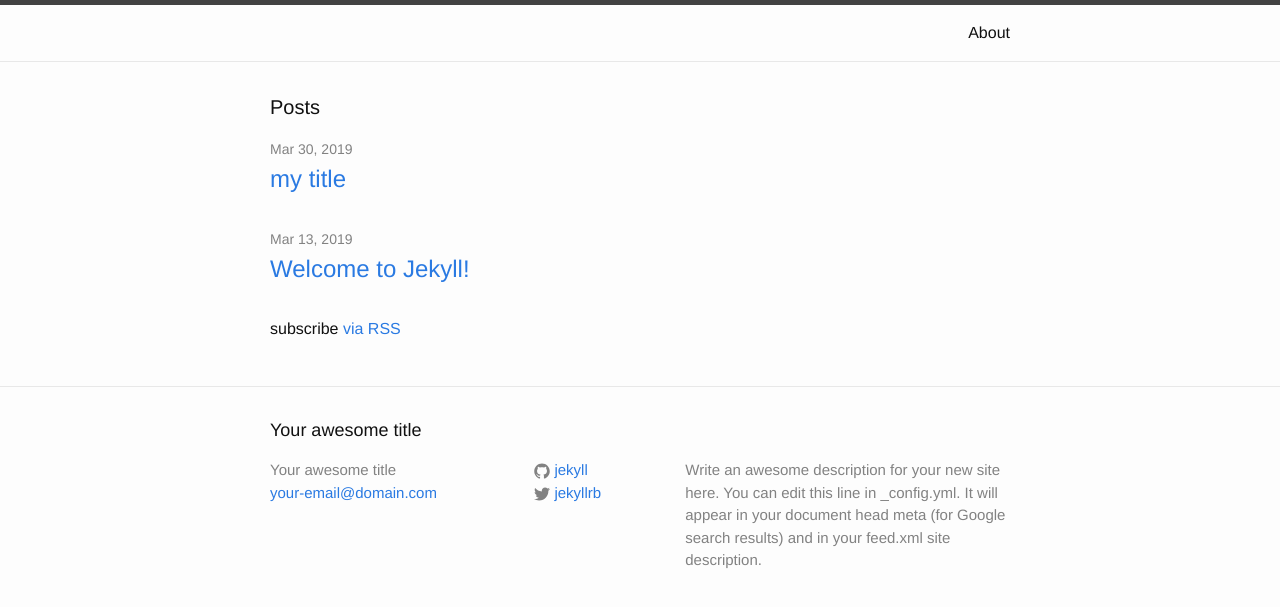
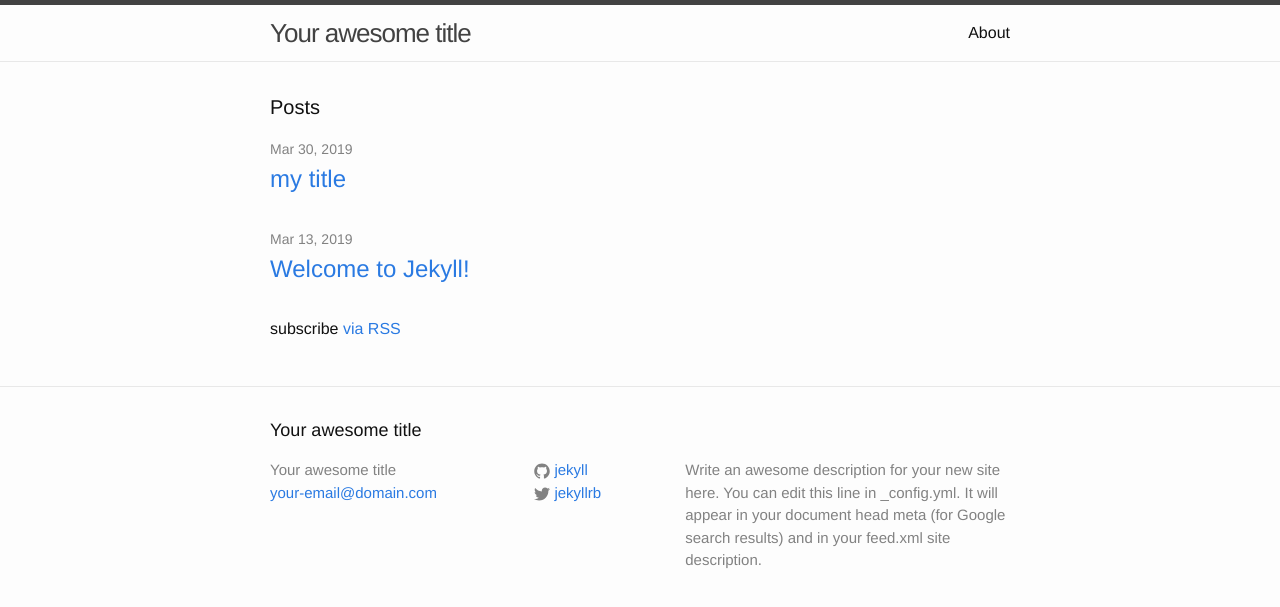
Before and after one commit to narimansnow/narimansnow.github.io, a Jekyll site: the page built from index.html, in a window 1280 px wide. Shown: the top 607 px of the page. Built offline with Jekyll 4.4.1, drawn with Linux system fonts in a browser that asks for light colours.

Commit message:
Update header.html

```diff
--- a/_includes/header.html
+++ b/_includes/header.html
@@ -2,7 +2,7 @@
 
   <div class="wrapper">
 
-    <a class="site-title" href="{{ site.baseurl }}/">{{Кичемасов Нариман}}</a>
+    <a class="site-title" href="{{ ваыва }}/">{{site.title}}</a>
 
     <nav class="site-nav">
       <a href="#" class="menu-icon">
```
